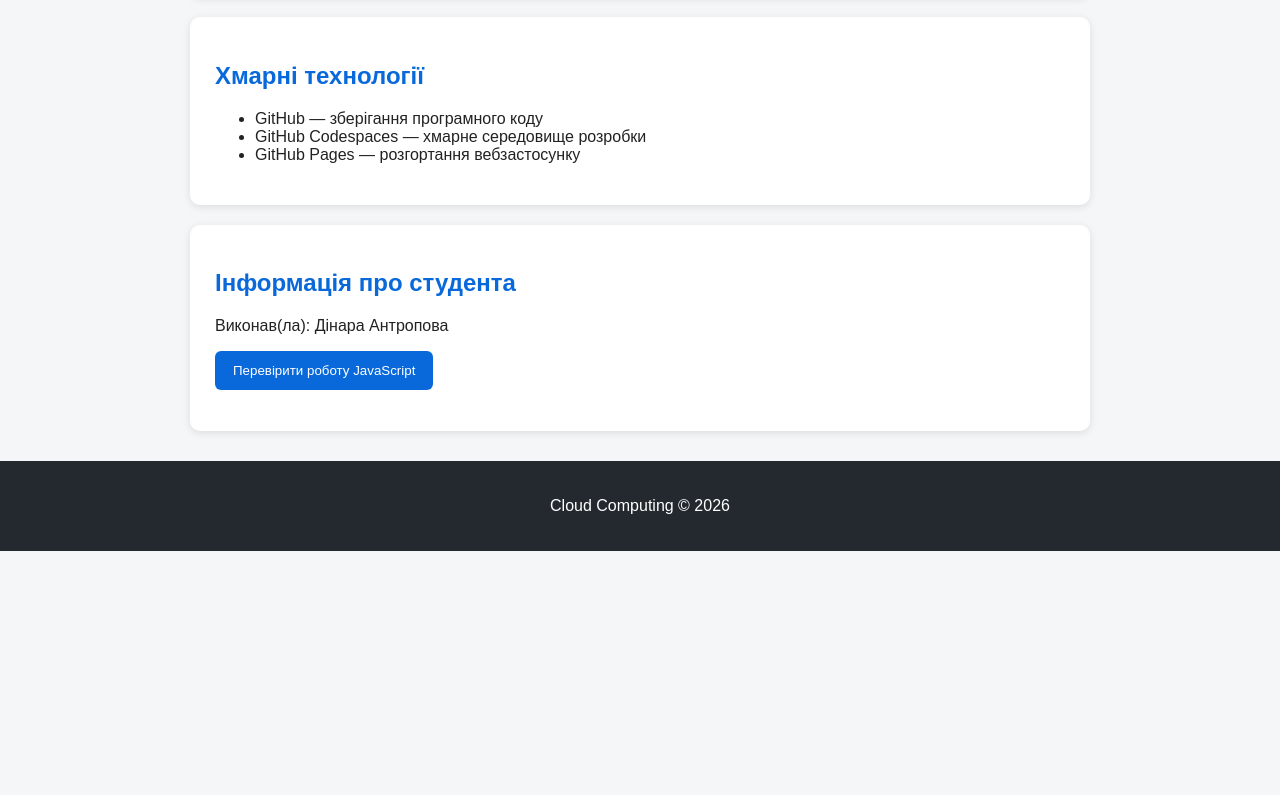
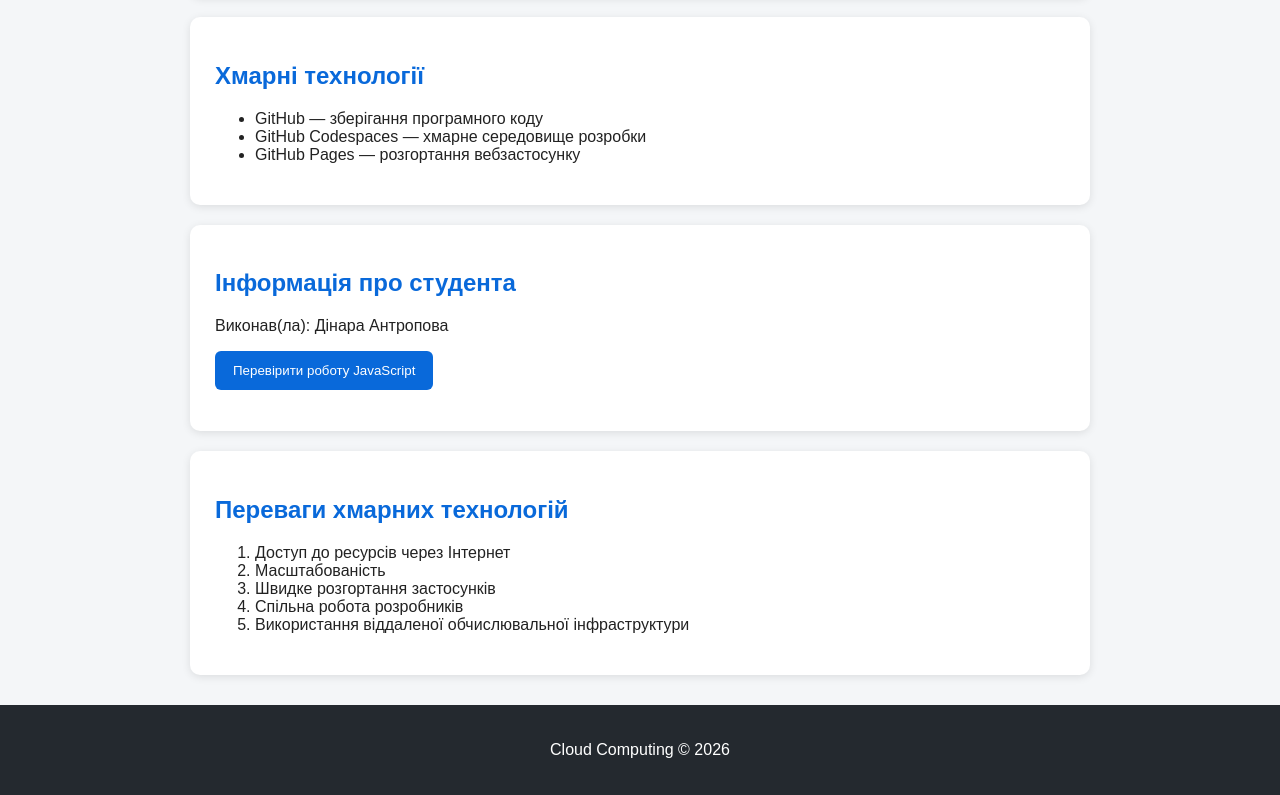
Before and after one commit to DinaraAntropova/cloud-practice-1, a plain HTML site: page index.html in a window 1280 px wide. Shown: the part 387-1182 px from the top of the page. Before the commit the page ends 938 px from the top, so only its background shows below. Drawn offline with Linux system fonts and the light colour scheme.

Commit message:
Add cloud technologies section

```diff
--- a/index.html
+++ b/index.html
@@ -45,6 +45,17 @@
         <p id="message"></p>
     </section>
 
+    <section class="card">
+        <h2>Переваги хмарних технологій</h2>
+        <ol>
+            <li>Доступ до ресурсів через Інтернет</li>
+            <li>Масштабованість</li>
+            <li>Швидке розгортання застосунків</li>
+            <li>Спільна робота розробників</li>
+            <li>Використання віддаленої обчислювальної інфраструктури</li>
+        </ol>
+    </section>
+
 </main>
 
 <footer>
```
